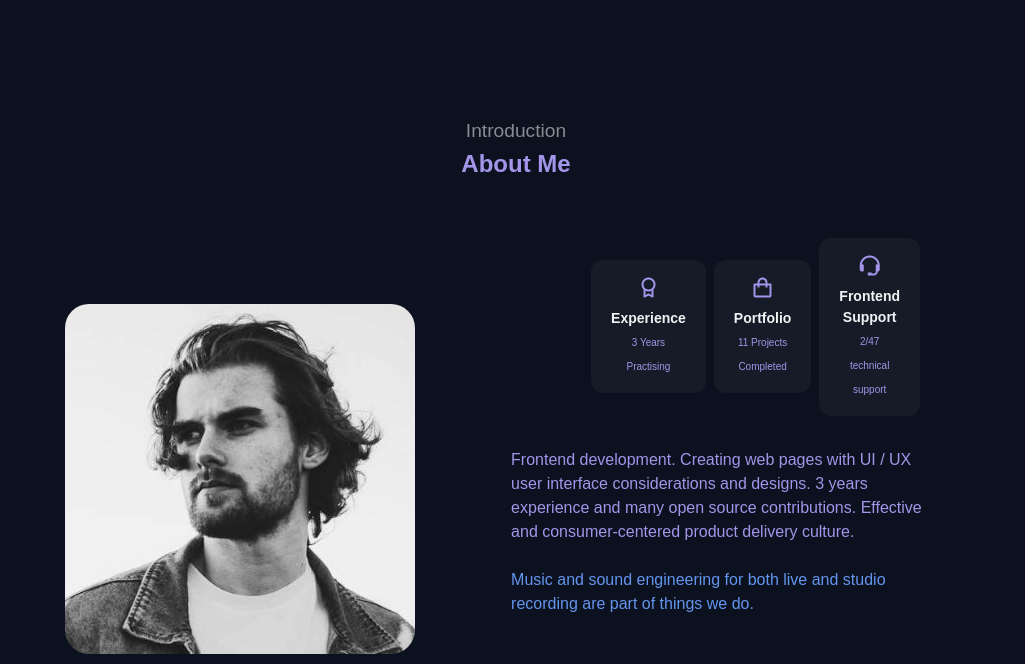
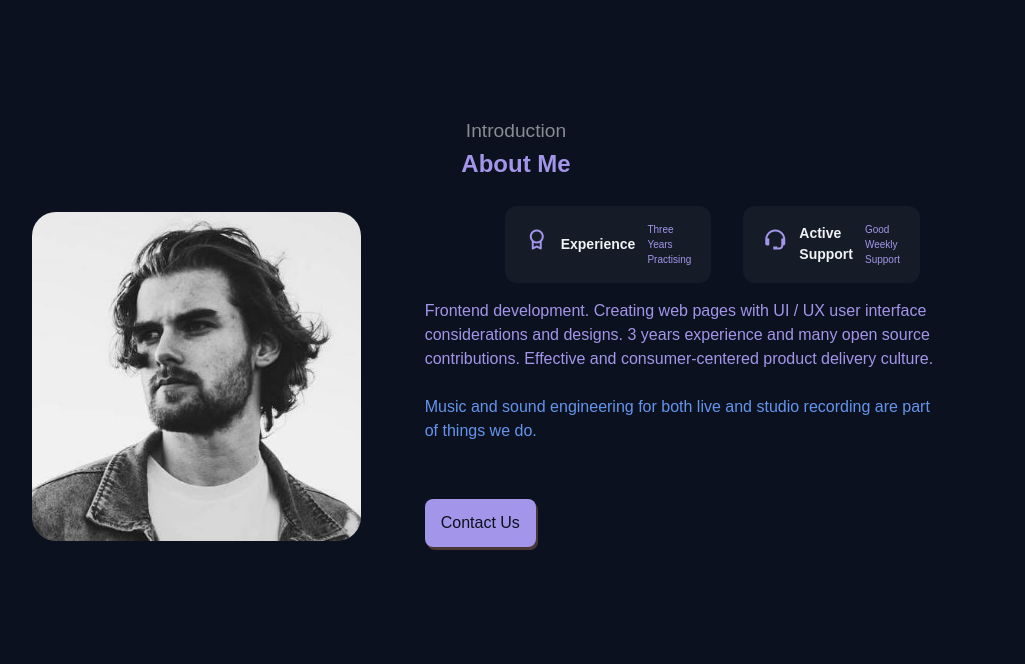
Before and after one commit to Juadebfm/JUAD-BASIC, a plain HTML site: page 230622/index.html in a window 1280 px wide. Shown: the part 809-1473 px from the top of the page, without its empty margins (124-1149 px from the left). Drawn offline with nearby package versions, Linux system fonts and the light colour scheme.

Commit message:
further css

```diff
--- a/230622/CSS/style.css
+++ b/230622/CSS/style.css
@@ -389,6 +389,11 @@ purple: hsl(174, 63%, 62%) */
 .home-scroll-name{
   font-size: var(--smaller-font-size);
   transform: rotate(-90deg);
+}
+
+.home-scroll-name:hover{
+ transform: rotate(90deg), scale(1.2);
+  color: gray;
 }
 
 /* BUTTONS STYLE */
@@ -1421,15 +1426,22 @@ body.light-theme{
     width: 350px;
   }
   .about-content{
-    text-align: initial;
-  }
+    text-align: left;
+ }
   .about-info{
     justify-content: initial;
-  }
+    margin: auto;
+    margin-bottom: 1rem;
+ }
+
   .about-box{
-    text-align: center;
+    text-align: left;
     padding: 1rem 1.25rem;
-  }
+    display: flex;
+    justify-content: space-around;
+    align-items: center;
+    column-gap: .75rem;
+    }
   .about-description{
     padding: 0 4rem 0 0;
     margin-bottom: 2.5rem;
@@ -1499,4 +1511,20 @@ body.light-theme{
   .section-subtitle{
     font-size: 1.2rem;
   }
-}
+
+  .about-info{
+    column-gap: 2rem;
+    margin-bottom: 1rem;
+  }
+  .section-title{
+    margin-bottom: auto;
+  }
+
+  .services-mod-item{
+    margin-left: 10px;
+  }
+  .services-card{
+    padding-top: 25px;
+  }
+
+}
--- a/230622/index.html
+++ b/230622/index.html
@@ -117,7 +117,7 @@
 
             <a href="#about" class="home-scroll">
                 <i class='bx bx-mouse-alt home-scroll-icon'></i>
-                <span class="home-scroll-name">Scroll Down</span>
+                <span class="home-scroll-name">Juadeb Touch</span>
             </a>
         </div>
     </section>
@@ -125,6 +125,7 @@
     <section class="about section" id="about">
         <span class="section-subtitle">Introduction</span>
         <h2 class="section-title">About Me</h2>
+        <br>
 
         <div class="about-container container grid">
             <img src="/230622/img/testimonial1.jpg" alt="" class="about-image">
@@ -135,10 +136,16 @@
                     <div class="about-box">
                         <i class='bx bx-award about-icon'></i>
                         <h3 class="about-title">Experience</h3>
-                        <span class="about-subtitle">3 Years Practising</span>
+                        <span class="about-subtitle">Three Years Practising</span>
+                    </div>
+                    <div class="about-box">
+                        <i class='bx bx-support about-icon'></i>
+                        <h3 class="about-title">Active Support</h3>
+                        <span class="about-subtitle">Good Weekly Support</span>
                     </div>
 
-                    <div class="about-box">
+
+                    <!-- <div class="about-box">
                         <i class='bx bx-shopping-bag about-icon'></i>
                         <h3 class="about-title">Portfolio</h3>
                         <span class="about-subtitle">11 Projects Completed</span>
@@ -146,9 +153,9 @@
 
                     <div class="about-box">
                         <i class='bx bx-support about-icon'></i>
-                        <h3 class="about-title">Frontend Support</h3>
+                        <h3 class="about-title">Support</h3>
                         <span class="about-subtitle">2/47 technical support</span>
-                    </div>
+                    </div> -->
 
 
 
@@ -555,6 +562,7 @@
       <section class="testimonial section" id="testimonial">
         <span class="section-subtitle">Client Reviews</span>
         <h2 class="section-title">Testimonials</h2>
+        <br>
 
         <div class="testimonial-container container swiper">
             <div class="swiper-wrapper">
@@ -585,6 +593,7 @@
       <section class="section contact" id="contact">
         <span class="section-subtitle">Get in touch</span>
         <h3 class="section-title">Contact Me</h3>
+        <br>
 
         <div class="contact-container container grid">
             <div class="contact-content">
```
